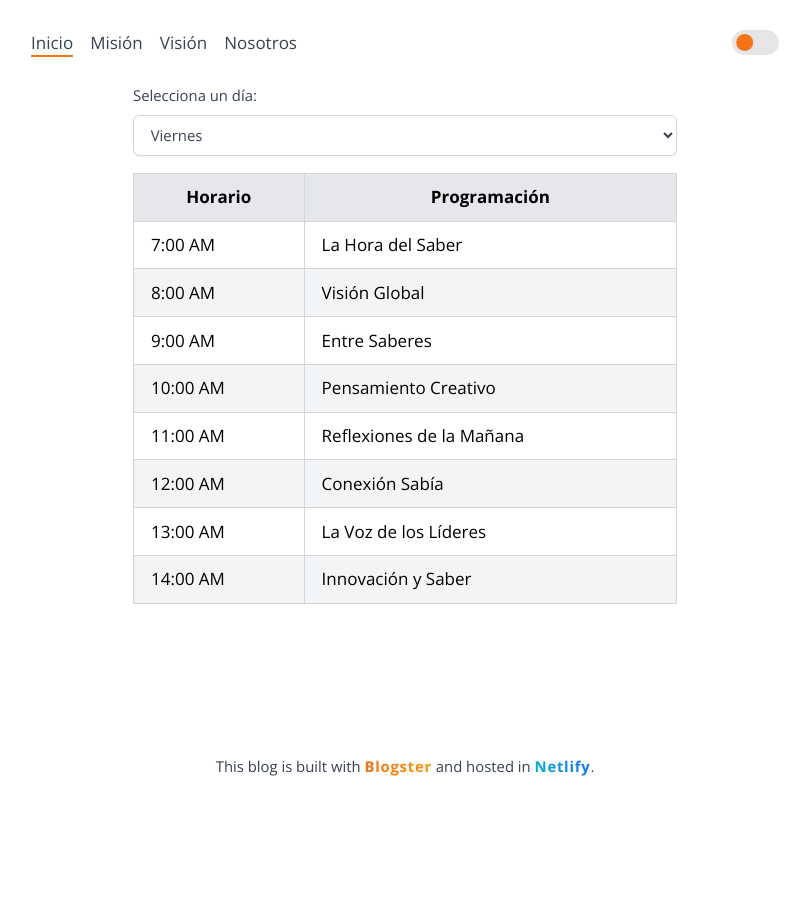
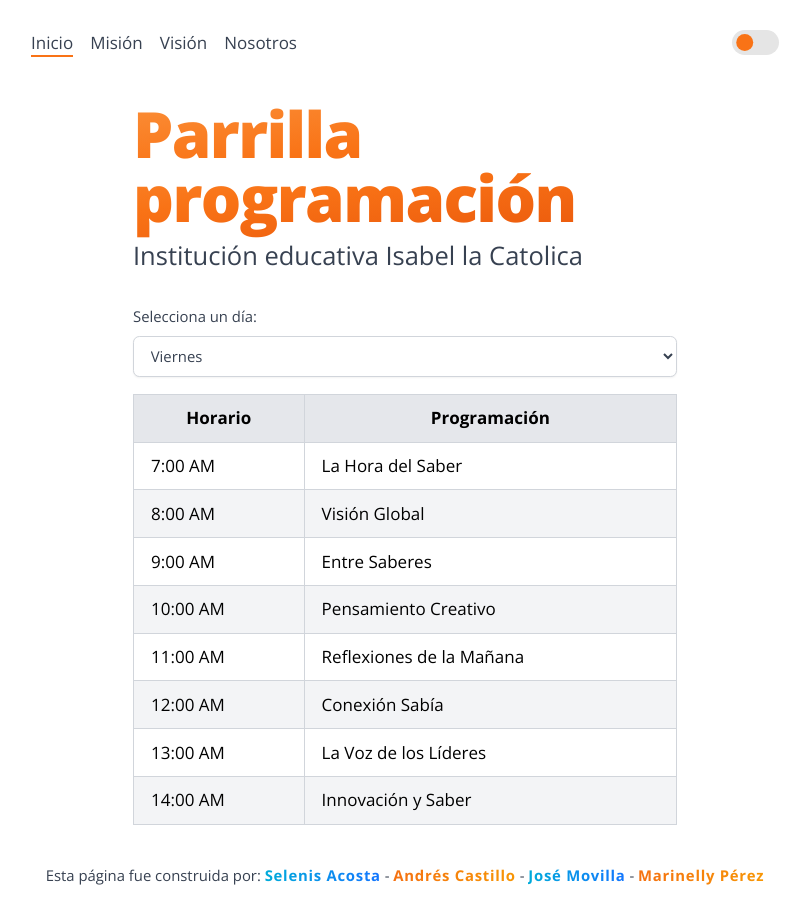
Before and after one commit to AndresDevCastillo/Voces-del-Saber, an Astro site: page / in a window 1280 px wide. Shown: the whole page, without its empty margins (235-1045 px from the left). Before the commit the page ends 800 px from the top, so only its background shows below. Built offline with nearby package versions, Linux system fonts and the light colour scheme; Astro itself is replaced by a stand-in of ours.

Commit message:
add title index

```diff
--- a/src/components/Footer.astro
+++ b/src/components/Footer.astro
@@ -3,19 +3,32 @@
 
 <footer class="text-sm leading-[1.75] mt-4">
   <div>
-    This blog is built with
+    Esta página fue construida por:
+    <a
+    class="unset gradient-link tracking-wider font-bold bg-clip-text text-transparent bg-gradient-to-r from-[#00abda] to-[#1476ff] hover:after:bg-gradient-to-r hover:after:from-[#00abda] hover:after:to-[#1476ff]"
+    href={"https://www.netlify.com"}
+    target="_blank"
+  >
+    Selenis Acosta</a> -
     <a
       class="unset gradient-link tracking-wider font-bold bg-clip-text text-transparent bg-gradient-to-r from-[#f57111] to-[#f79605] hover:after:bg-gradient-to-r hover:after:from-[#f57111] hover:after:to-[#f79605]"
       href={"https://github.com/flexdinesh/blogster"}
       target="_blank"
     >
-      Blogster</a> and hosted in
+      Andrés Castillo</a> -
     <a
       class="unset gradient-link tracking-wider font-bold bg-clip-text text-transparent bg-gradient-to-r from-[#00abda] to-[#1476ff] hover:after:bg-gradient-to-r hover:after:from-[#00abda] hover:after:to-[#1476ff]"
       href={"https://www.netlify.com"}
       target="_blank"
     >
-      Netlify</a>.
+      José Movilla</a> -
+      <a
+      class="unset gradient-link tracking-wider font-bold bg-clip-text text-transparent bg-gradient-to-r from-[#f57111] to-[#f79605] hover:after:bg-gradient-to-r hover:after:from-[#f57111] hover:after:to-[#f79605]"
+      href={"https://github.com/flexdinesh/blogster"}
+      target="_blank"
+    >
+     Marinelly Pérez</a>
+
   </div>
 </footer>
 
--- a/src/components/Parrila.astro
+++ b/src/components/Parrila.astro
@@ -4,6 +4,18 @@
 
 <div class="max-w-lg mx-auto">
   <!-- Selección de Día -->
+  <div class="mb-4">
+    <h1
+      class="font-extrabold text-5xl md:text-6xl tracking-tight pt-4 pb-2 overflow-hidden"
+    >
+      <span
+        class="bg-gradient-to-br from-[#fb923c] via-[#f97316] to-[#ea580c] dark:from-primary-main dark:via-primary-main dark:to-primary-main bg-clip-text text-transparent"
+      >
+      Parrilla programación
+      </span>
+    </h1>
+    <p class="text-2xl pb-4">Institución educativa Isabel la Catolica     </p>
+  </div>
   <div class="mb-4">
     <label htmlFor="day-select" class="block text-sm font-medium text-gray-700 dark:text-gray-300 mb-2">
       Selecciona un día:
```
